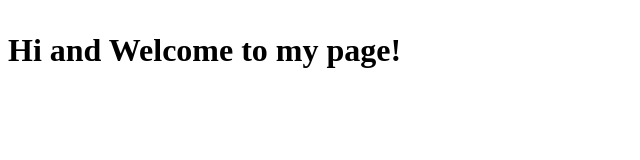
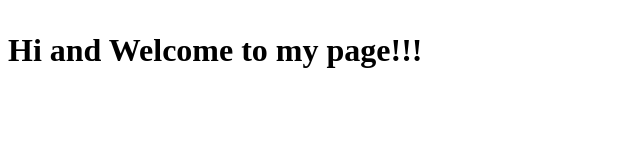
Before and after one commit to guzmad/guzmad.github.io, a plain HTML site: page index.html in a window 1280 px wide. Shown: the full height of the page, 0-640 px from the left. Drawn offline with Linux system fonts and the light colour scheme.

Commit message:
did it add

```diff
--- a/index.html
+++ b/index.html
@@ -7,6 +7,6 @@
     <title>Web Development</title>
 </head>
 <body>
-    <h1><p><b> Hi and Welcome to my page!</b></p><h1>
+    <h1><p><b> Hi and Welcome to my page!!!</b></p><h1>
 </body>
 </html>
```
